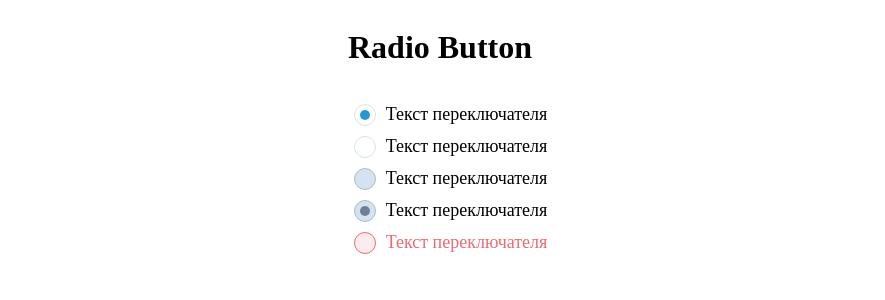
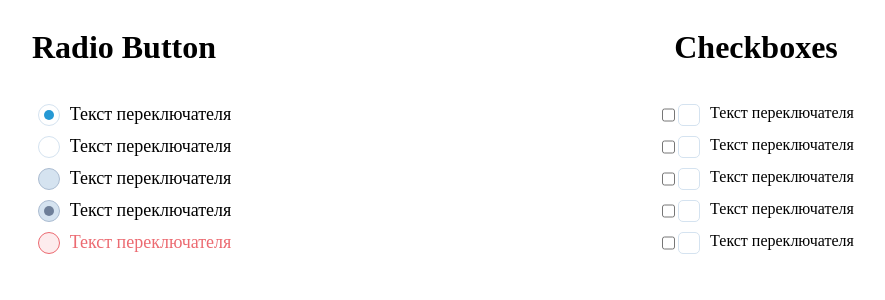
Before and after one commit to Torrex1/vue-buttons, a Vue app: page / in a window 1280 px wide. Shown: the top 300 px of the page, without its empty margins (200-1085 px from the left). Built offline with nearby package versions, Linux system fonts and the light colour scheme.

Commit message:
add selected checkbox anim

```diff
--- a/src/App.vue
+++ b/src/App.vue
@@ -1,9 +1,14 @@
 <script setup>
 import RadioBtn from './components/RadioBtn.vue';
+import Checkboxes from './components/Checkboxes.vue';
 </script>
 
 <template>
-    <RadioBtn />
+    <div style="display: grid; grid-template-columns: 1fr 1fr">
+        <RadioBtn />
+        <Checkboxes />
+    </div>
+
 </template>
 
 <style scoped>
--- /dev/null
+++ b/src/components/Checkboxes.vue
@@ -0,0 +1,77 @@
+<template>
+    <div class="checkboxes">
+        <h1 style="text-align: center;">Checkboxes</h1>
+        <ul class="checkboxesList">
+            <li>
+                <input type="checkbox" id="cb1">
+                <span class="customCheckbox"></span>
+                <label for="cb1">Текст переключателя</label>
+            </li>
+            <li>
+                <input type="checkbox" id="cb2">
+                <span class="customCheckbox"></span>
+                <label for="cb2">Текст переключателя</label>
+            </li>
+            <li>
+                <input type="checkbox" id="cb3">
+                <span class="customCheckbox"></span>
+                <label for="cb3">Текст переключателя</label>
+            </li>
+            <li>
+                <input type="checkbox" id="cb4">
+                <span class="customCheckbox"></span>
+                <label for="cb4">Текст переключателя</label>
+            </li>
+            <li>
+                <input type="checkbox" id="cb5">
+                <span class="customCheckbox"></span>
+                <label for="cb5">Текст переключателя</label>
+            </li>
+        </ul>
+    </div>
+
+</template>
+
+<style scoped>
+
+.checkboxes {
+    display: flex;
+    flex-direction: column;
+    align-items: center;
+}
+
+.checkboxesList {
+    margin-left: 0;
+    padding-left: 0;
+    display: flex;
+    flex-direction: column;
+    gap: 10px;
+}
+
+.customCheckbox {
+    display: inline-block;
+    width: 20px;
+    height: 20px;
+    border: 1px solid var(--border-color);
+    background-color: #fff;
+    cursor: pointer;
+    border-radius: 5px;
+}
+
+label {
+    cursor: pointer;
+    margin-left: 10px;
+}
+
+input[type="checkbox"]:checked + .customCheckbox::before {
+    content: '';
+    display: inline-block;
+    width: 20px;
+    height: 20px;
+    background-image: url('../assets/img/Vector.svg');
+    background-position: center;
+    background-repeat: no-repeat;
+}
+
+
+</style>
```
Also changed, not shown: src/assets/img/Vector.svg (added).
